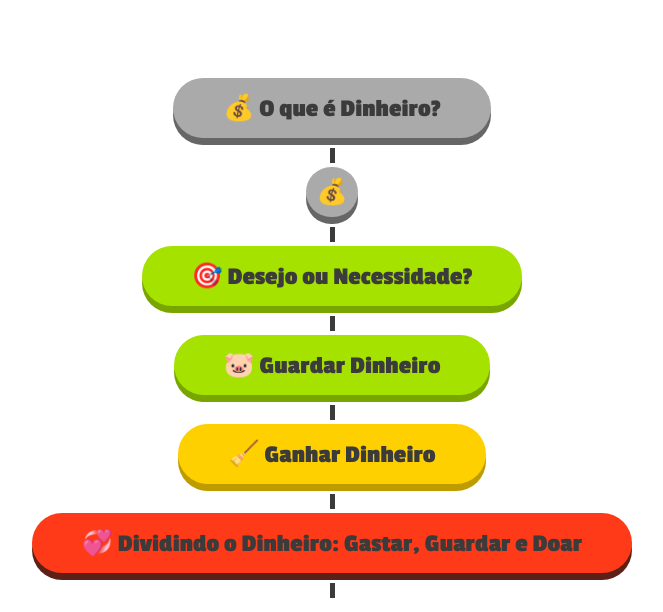
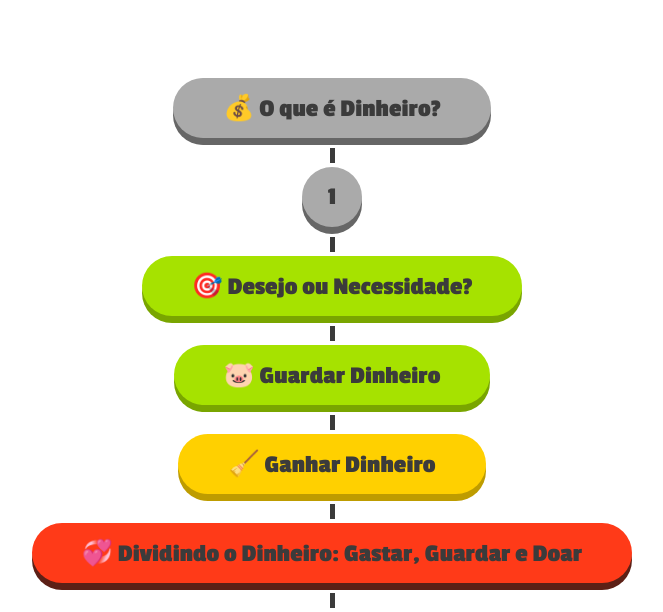
Before and after one commit to DanCodeMonkey/KidcoinV1, a plain HTML site: page hubmissions.html in a window 1280 px wide. Shown: the part 766-1378 px from the top of the page, without its empty margins (308-971 px from the left). Drawn offline with Linux system fonts and the light colour scheme.

Commit message:
atualiza moedinha
atualizei a moedinha na trilha, no hubmissions.html e no style.css

```diff
--- a/hubmissions.html
+++ b/hubmissions.html
@@ -48,7 +48,7 @@
                 <div class="mission01" id="mission01"><p><span>💰 </span> O que é Dinheiro?</p></div>
                 <div class="dividermap"><div class="linemap"></div></div>
 
-                <div class="node1" id="mission01"><p><span>💰 </span></p></div>
+                <div class="node1" id="mission01"><p><span> 1 </span></p></div>
                 <div class="dividermap"><div class="linemap"></div></div>
 
                 <div class="mission02" id="mission02"><p><span>🎯 </span> Desejo ou Necessidade?</p></div>
--- a/style.css
+++ b/style.css
@@ -743,7 +743,8 @@ footer {
   justify-content: center;
   align-items: center;
   background-color: #aaaaaa;
-  height: 50px;
+  height: 60px;
+  width: 40px;
   border-radius: 100px;
   padding: 0px 10px;
   font-weight: bold;
```
